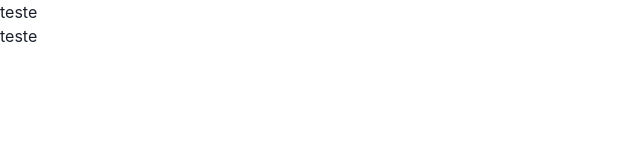
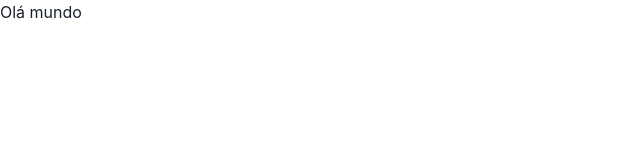
Before and after one commit to ForHostSystems/blog-Leila_Schuster, a React (Vite) app: page / in a window 1280 px wide. Shown: the top 160 px of the page, without its empty margins (0-640 px from the left). Built offline with nearby package versions, Linux system fonts and the light colour scheme.

Commit message:
testando commit com nova branch

```diff
--- a/src/pages/Home/index.tsx
+++ b/src/pages/Home/index.tsx
@@ -5,8 +5,7 @@ import { Box, Text } from "@chakra-ui/react";
 export function Home() {
   return (
     <Box>
-      <Text>teste</Text>
-      <Text>{"teste"}</Text>
+      <Text>Olá mundo</Text>
     </Box>
   );
 }
```
